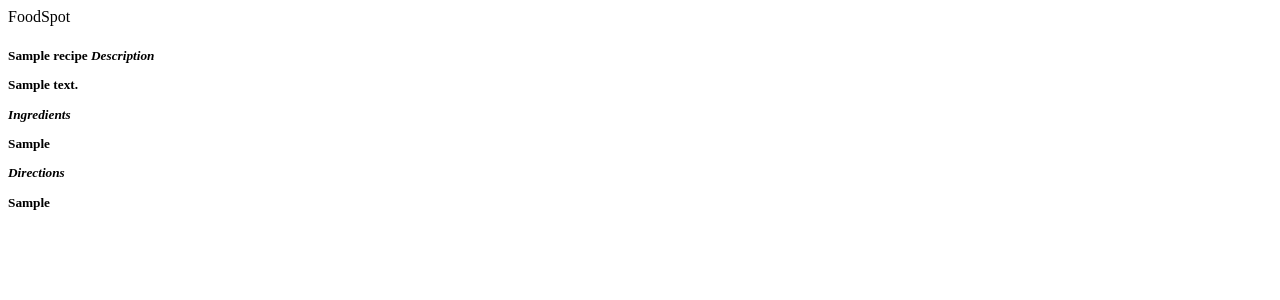
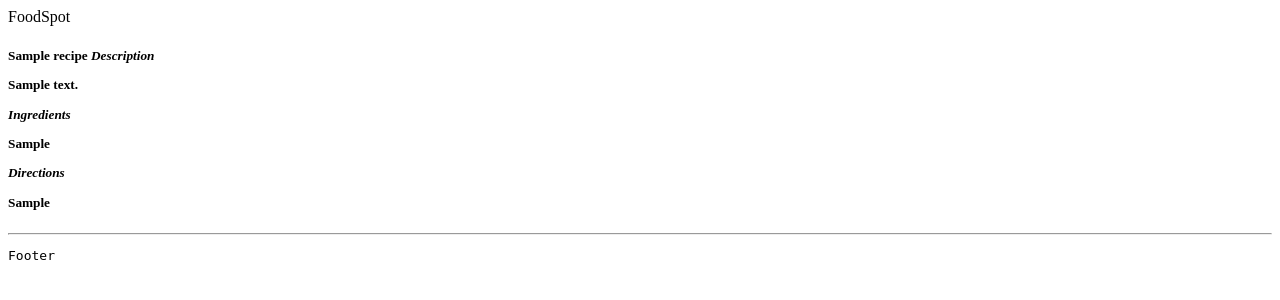
Before and after one commit to kalonjic34/foodspot-web-app, a Django app: page /recipes/1 in a window 1280 px wide. Shown: the top 300 px of the page. Run offline with Django 5.2, Linux system fonts and the light colour scheme; tables that the repository leaves empty hold one stand-in row (values such as "Sample post").

Commit message:
add footer section to base template

```diff
--- a/templates/base.html
+++ b/templates/base.html
@@ -15,5 +15,9 @@
         {% endblock content %}
 
     </div>
+    <hr>
+    <footer>
+        <pre>Footer</pre>
+    </footer>
 </body>
 </html>
```
